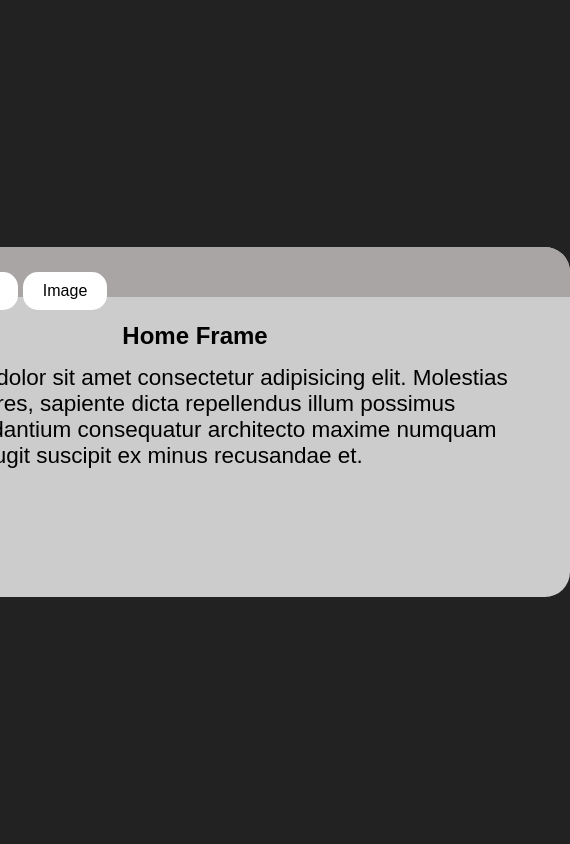
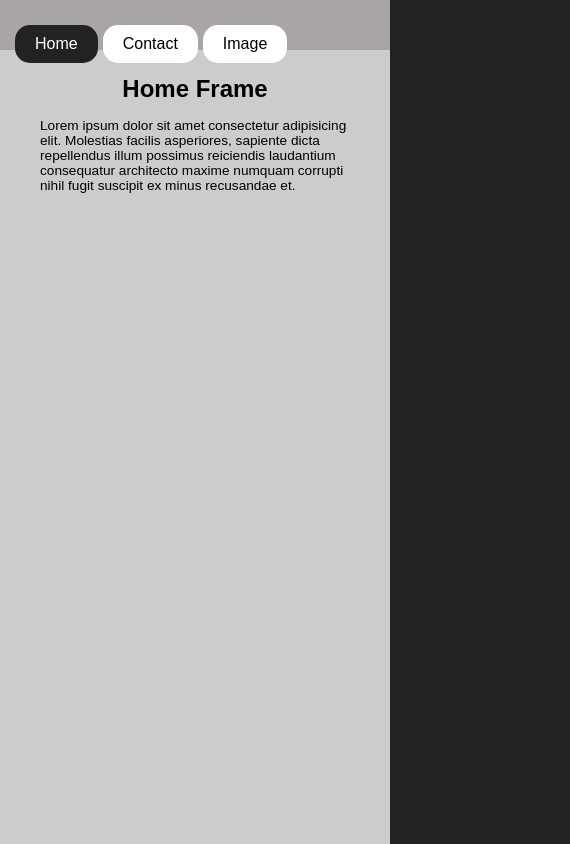
Before and after one commit to TrFolwe/FrameTemplate, a plain HTML site: page index.html in a window 390 px wide. Shown: the whole page, 570 px wide, since content can reach past the window. Drawn offline with Linux system fonts and the light colour scheme.

Commit message:
responsively added

```diff
--- a/frames/HomeFrame.html
+++ b/frames/HomeFrame.html
@@ -11,7 +11,7 @@
     }
 
     .frameDescription {
-        font-size: 3vw;
+        font-size: 3.5vw;
         box-sizing: border-box;
         padding: 15px;
         user-select: none;
--- a/style.css
+++ b/style.css
@@ -27,6 +27,7 @@ a {
     height: 350px;
     background-color: #ccc;
     border-radius: 25px;
+    transition: all 250ms;
 }
 
 .frame .frames {
@@ -44,6 +45,9 @@ a {
     position: absolute;
     display: flex;
     gap: 5px;
+    /*left: 50%;
+    top: 50%;
+    transform: translate(-50%, -50%);*/
     top: 25px;
     /*left: 50%;
     transform: translateX(-50%);*/
@@ -74,3 +78,14 @@ a {
     left: 0;
     bottom: 0;
 }
+
+@media screen and (max-width: 750px) {
+    .frame {
+        width: 100%;
+        height: 100%;
+    }
+
+    .frame, .frame * {
+        border-radius: 0;
+    }
+}
```
Also changed, not shown: frames/ContactFrame.html (+1 -0 lines), frames/ImageFrame.html (+0 -6 lines).
